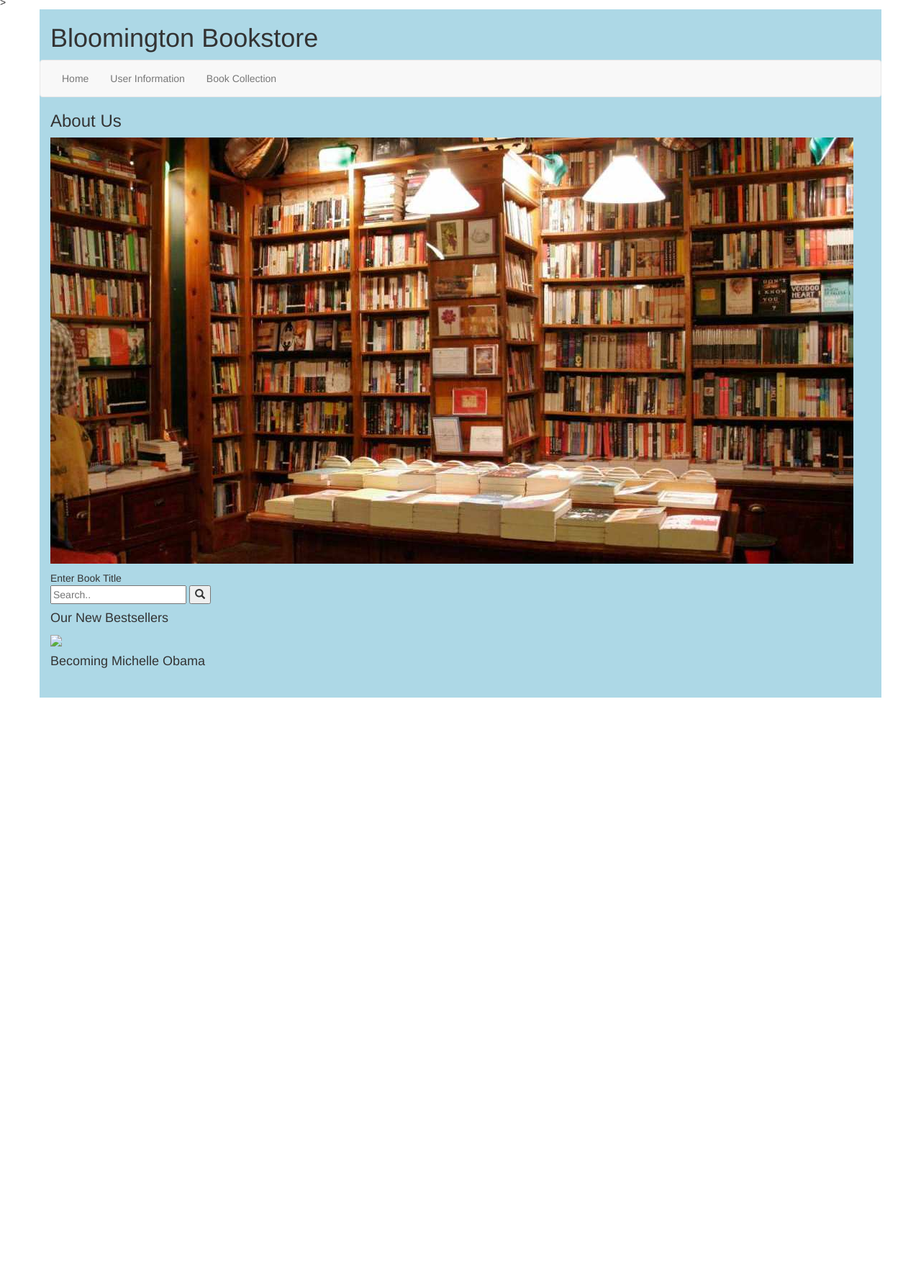
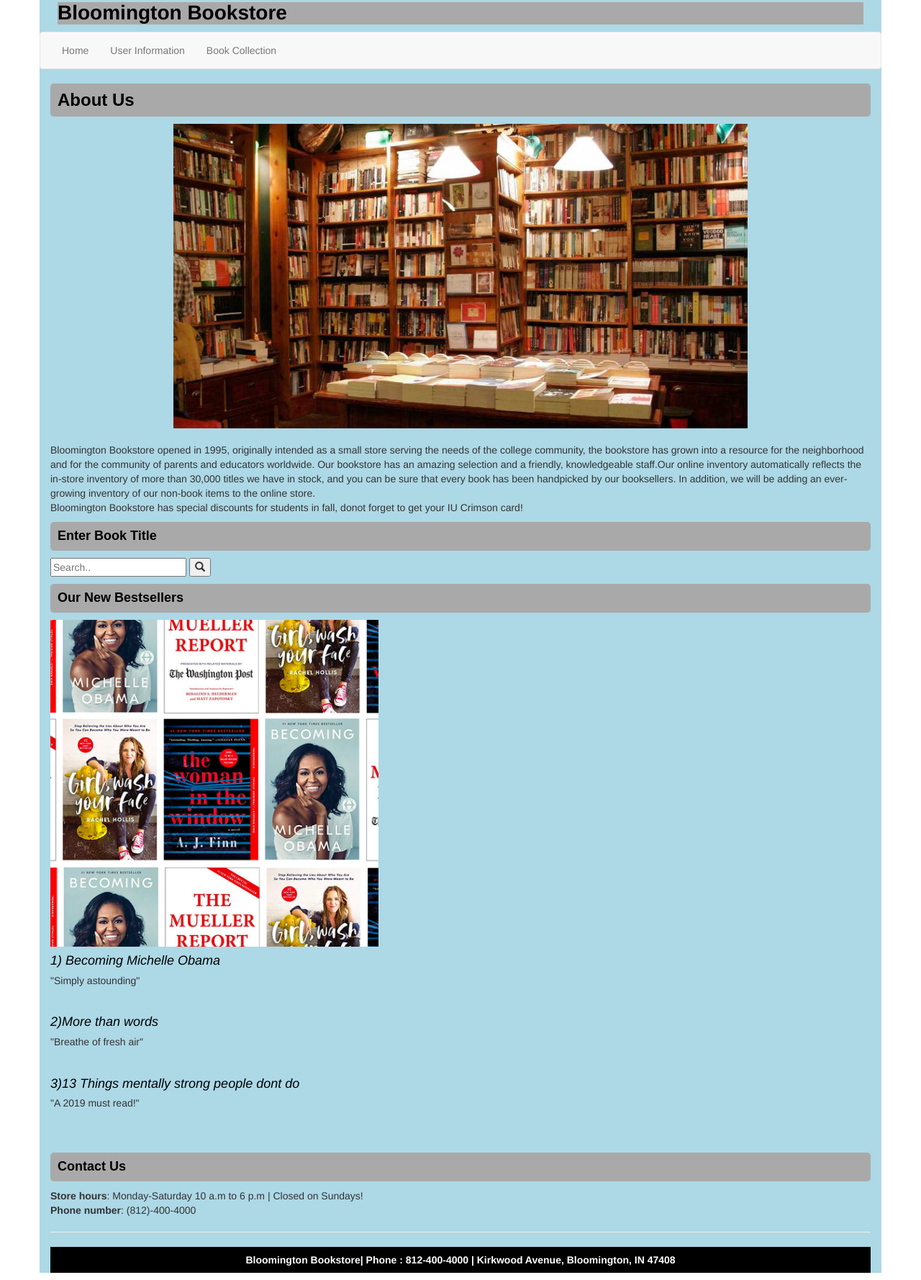
Before and after one commit to iu-msis/basic-html-sneharaokelley, a plain HTML site: page public/index.html in a window 1280 px wide. Shown: the part 7-1785 px from the top of the page at 72% size. Before the commit the page ends 986 px from the top, so only its background shows below. Drawn offline with nearby package versions, Linux system fonts and the light colour scheme.

Commit message:
Third Commit

```diff
--- a/public/css/project.css
+++ b/public/css/project.css
@@ -1,6 +1,22 @@
 .pp{
   background-color: lightblue;
 }
+a:hover {
+    color:firebrick
+}
+
+/*main title*/
+.title {
+
+           background-color: darkgrey;
+           font-weight: bold;
+           color: black;
+           font-size: 200%;
+           margin: 10px;
+           text-align: left
+
+
+       }
 
 .formbutton {
   float: left;
@@ -10,7 +26,7 @@
   color: white;
   font-size: 17px;
 
-  border-left: none; /* Prevent double borders */
+  border-left: none;
   cursor: pointer;
 }
 
@@ -19,9 +35,79 @@
   width: 33.33%;
 }
 
-/* Clear floats after the columns */
+
 .row:after {
   content: "";
   display: table;
   clear: both;
 }
+
+/* image styling */
+
+.bookstoreimage{
+  display: block;
+                margin-left: auto;
+                margin-right: auto;
+                width: 70%;
+}
+.bestsellerimage{
+  display: block;
+                /* margin-left: auto;
+                margin-right: auto; */
+                width: 40%;
+}
+.chandlerbingimage{
+  display: block;
+                /* margin-left: auto;
+                margin-right: auto; */
+                width: 40%;
+}
+
+/* styling headers */
+
+h3{
+               font-family: sans-serif;
+               background-color: darkgrey;
+               color: black;
+               padding: 10px;
+               border-radius: 5px;
+           }
+           .headers{
+                          font-family: sans-serif;
+                          background-color: darkgrey;
+                          color: black;
+                          padding: 10px;
+                          border-radius: 5px;
+                      }
+
+  .bestsellers{
+
+    font-style: italic;
+    color: black;
+  }
+
+/*table styling*/
+
+table {
+  border-collapse: collapse;
+}
+
+table, th, td {
+  border: 1px solid black;
+}
+
+th{
+
+background-color: lightgrey;
+
+}
+
+/*footer*/
+
+footer {
+            background-color: black;
+            font-weight: bold;
+            color: white;
+            padding: 8px;
+            text-align: center;
+        }
--- a/public/index.html
+++ b/public/index.html
@@ -1,8 +1,8 @@
 <!doctype html>
 <html>
 <head>
-  <title>My Page Title</title>
->
+  <title>About Us Page</title>
+
   <!--Compiled and minified CSS-->
     <link rel="stylesheet" href="https://maxcdn.bootstrapcdn.com/bootstrap/3.3.7/css/bootstrap.min.css">
     <!--jQuery CDN-->
@@ -14,7 +14,7 @@
 <body>
   <div class="container pp">
   <header>
-<h1>Bloomington Bookstore</h1>
+<h1 class="title">Bloomington Bookstore</h1>
   </header>
   <nav class="row navbar navbar-default">
         <div class="navbar-header">
@@ -44,23 +44,43 @@
         </div>
        </nav>
 <p>
-  <h3> About Us </h3>
+  <h3><strong> About Us </strong></h3>
   <p>
-      <img src="images/bookstore.jpg" class="centers1">
+      <img src="images/bookstore.jpg" class="bookstoreimage">
+      <br>
+      Bloomington Bookstore opened in 1995, originally intended as a small store serving the needs of the college community, the bookstore has grown into a resource for the neighborhood and for the community of parents and educators worldwide.
+Our bookstore has an amazing selection and a friendly, knowledgeable staff.Our online inventory automatically reflects the in-store inventory of more than 30,000 titles we have in stock, and you can be sure that every book has been handpicked by our booksellers. In addition, we will be adding an ever-growing inventory of our non-book items to the online store.
+<br> Bloomington Bookstore has special
+      discounts for students in fall, donot forget to get your IU Crimson card!
+      <br>
   </p>
-  Enter Book Title
+  <h4 class="headers"><strong>Enter Book Title</strong></h4>
   <form class="Search" action="action_page.php">
   <input type="text" placeholder="Search.." name="search">
   <button type="submit" ><i class="glyphicon glyphicon-search"></i></button>
 </form>
-<h4> Our New Bestsellers</h4>
+<h4 class="headers"><strong> Our New Bestsellers</strong></h4>
 
-<img src="images/bestsellers.jpg" class="centers1">
- <h4> Becoming Michelle Obama </h4><br>
- <h4>
+<img src="images/bestsellers.png" class="bestsellerimage">
+ <h4 class="bestsellers"> 1) Becoming Michelle Obama </h4><h5>"Simply astounding"</h5><br>
+ <h4 class="bestsellers">2)More than words</h4><h5>"Breathe of fresh air"</h5><br>
+ <h4 class="bestsellers">3)13 Things mentally strong people dont do</h4><h5>"A 2019 must read!"</h5>
+ <br>
+ <br>
+
+ <h4 class="headers"><strong>Contact Us</strong></h4>
+ <strong>Store hours</strong>: Monday-Saturday 10 a.m to 6 p.m
+              | Closed on Sundays!<br>
+ <strong>Phone number</strong>: (812)-400-4000
+
+ <hr>
+    <footer>Bloomington Bookstore| Phone : 812-400-4000 | Kirkwood Avenue, Bloomington, IN 47408 </footer>
   </div>
 
 </p>
+
+
 </div>
 </body>
+
 </html>
```
Also changed, not shown: public/BookList.html (+29 -22 lines), public/UserInformation.html (+8 -4 lines).
